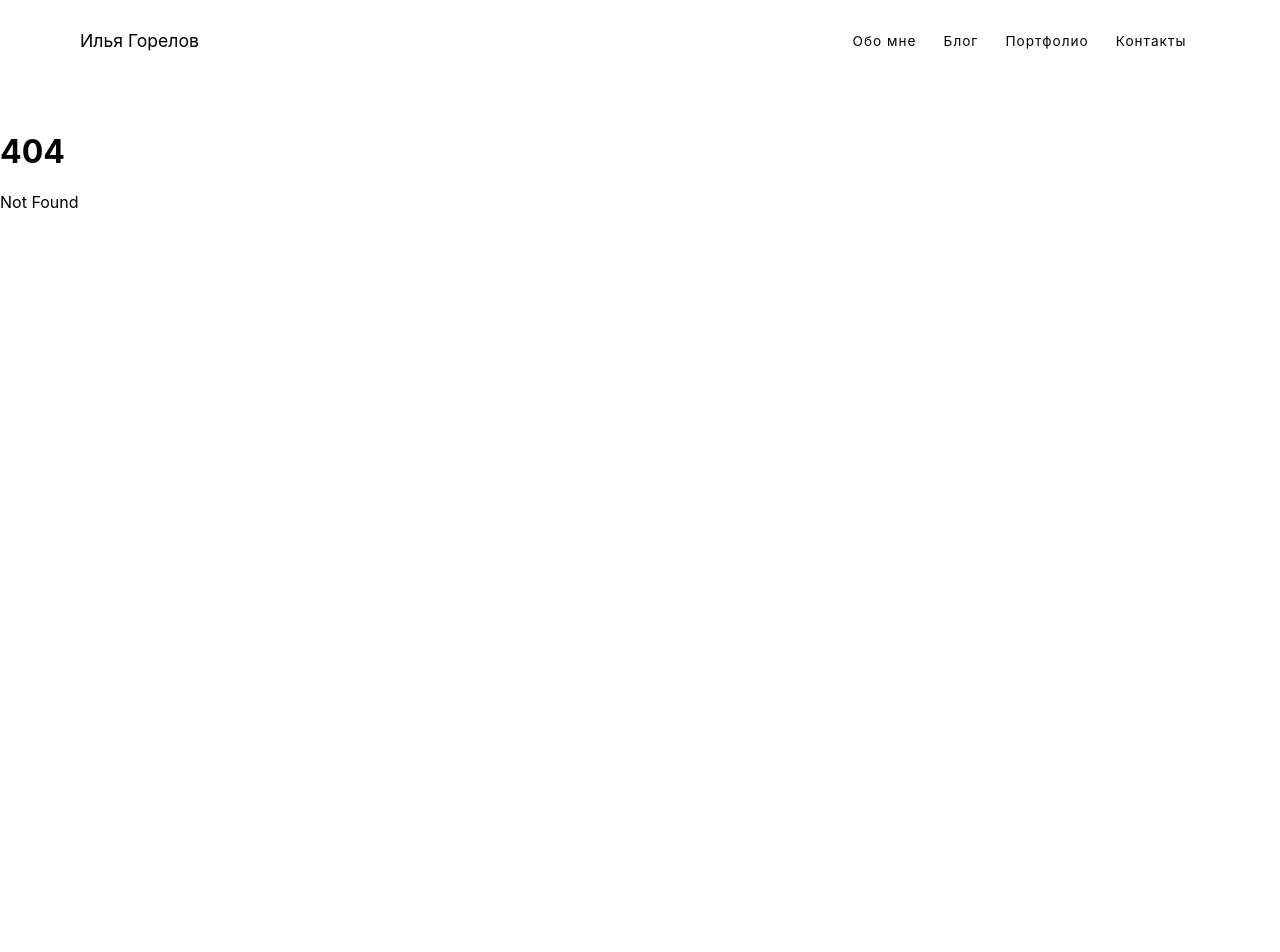
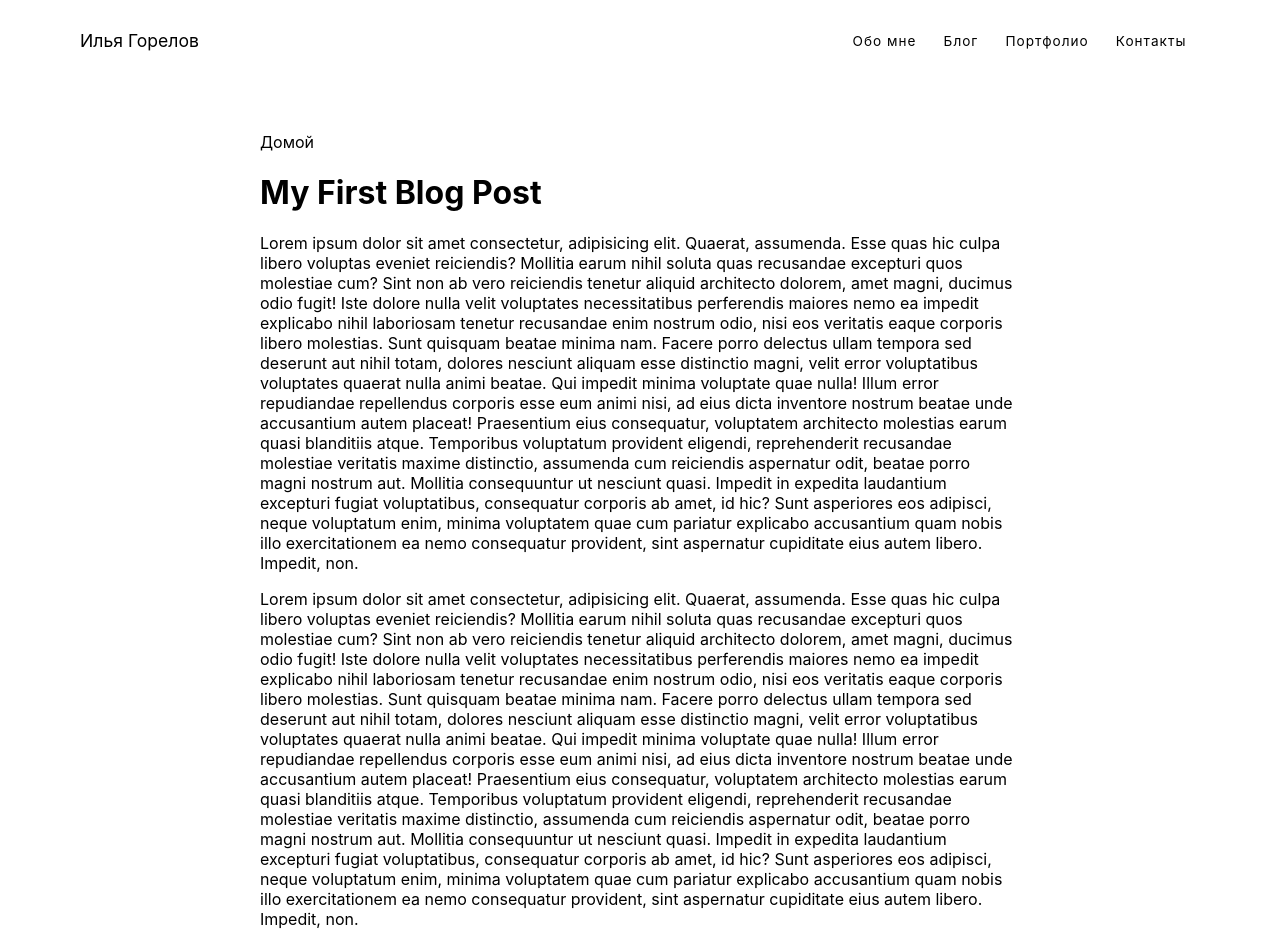
Before and after one commit to IlyaGorelov/svelte-test, a SvelteKit app: page /blog/posts/1 in a window 1280 px wide. Before the commit this address had no page. Shown: the top 952 px of the page. Before the commit the page ends 800 px from the top, so only its background shows below. Built offline with nearby package versions, Linux system fonts and the light colour scheme.

Commit message:
add blog

```diff
--- a/src/routes/blog/+page.svelte
+++ b/src/routes/blog/+page.svelte
@@ -1 +1,48 @@
-<h1>Блог</h1>
+<script>
+    import { routes } from "./routes";
+</script>
+
+<svtele:head>
+    <title>Блог</title>
+</svtele:head>
+
+<div class="container">
+    <h1>Мои статьи</h1>
+    <div class="blogposts">
+        {#each routes as page}
+            <div class="post">
+                <h2>{page.title}</h2>
+                <p>{page.body}</p>
+                <p class="readmore">
+                    <a href={`/blog/posts/${page.id}`} class="link"
+                        >Читать далее</a
+                    >
+                </p>
+            </div>
+        {/each}
+    </div>
+</div>
+
+<style>
+    .container {
+        margin: 50px auto;
+        max-width: 800px;
+        padding: 0 20px;
+    }
+
+    .blogposts {
+        display: grid;
+        grid-template-columns: 1fr 1fr;
+        grid-gap: 20px;
+    }
+
+    .post {
+        border: 1px solid #ddd;
+        padding: 10px;
+        box-shadow: 0 0 10px #eee;
+    }
+
+    .link {
+        color: rgb(10, 10, 139);
+    }
+</style>
--- /dev/null
+++ b/src/routes/blog/posts/+layout.svelte
@@ -0,0 +1,12 @@
+<div class="container">
+    <a href="/blog">Домой</a>
+    <slot />
+</div>
+
+<style>
+    .container {
+        margin: 50px auto;
+        max-width: 800px;
+        padding: 0 20px;
+    }
+</style>
--- /dev/null
+++ b/src/routes/blog/posts/1/+page.svelte
@@ -0,0 +1,48 @@
+<h1>My First Blog Post</h1>
+<p class="lorem200">
+    Lorem ipsum dolor sit amet consectetur, adipisicing elit. Quaerat,
+    assumenda. Esse quas hic culpa libero voluptas eveniet reiciendis? Mollitia
+    earum nihil soluta quas recusandae excepturi quos molestiae cum? Sint non ab
+    vero reiciendis tenetur aliquid architecto dolorem, amet magni, ducimus odio
+    fugit! Iste dolore nulla velit voluptates necessitatibus perferendis maiores
+    nemo ea impedit explicabo nihil laboriosam tenetur recusandae enim nostrum
+    odio, nisi eos veritatis eaque corporis libero molestias. Sunt quisquam
+    beatae minima nam. Facere porro delectus ullam tempora sed deserunt aut
+    nihil totam, dolores nesciunt aliquam esse distinctio magni, velit error
+    voluptatibus voluptates quaerat nulla animi beatae. Qui impedit minima
+    voluptate quae nulla! Illum error repudiandae repellendus corporis esse eum
+    animi nisi, ad eius dicta inventore nostrum beatae unde accusantium autem
+    placeat! Praesentium eius consequatur, voluptatem architecto molestias earum
+    quasi blanditiis atque. Temporibus voluptatum provident eligendi,
+    reprehenderit recusandae molestiae veritatis maxime distinctio, assumenda
+    cum reiciendis aspernatur odit, beatae porro magni nostrum aut. Mollitia
+    consequuntur ut nesciunt quasi. Impedit in expedita laudantium excepturi
+    fugiat voluptatibus, consequatur corporis ab amet, id hic? Sunt asperiores
+    eos adipisci, neque voluptatum enim, minima voluptatem quae cum pariatur
+    explicabo accusantium quam nobis illo exercitationem ea nemo consequatur
+    provident, sint aspernatur cupiditate eius autem libero. Impedit, non.
+</p>
+
+<p class="lorem200">
+    Lorem ipsum dolor sit amet consectetur, adipisicing elit. Quaerat,
+    assumenda. Esse quas hic culpa libero voluptas eveniet reiciendis? Mollitia
+    earum nihil soluta quas recusandae excepturi quos molestiae cum? Sint non ab
+    vero reiciendis tenetur aliquid architecto dolorem, amet magni, ducimus odio
+    fugit! Iste dolore nulla velit voluptates necessitatibus perferendis maiores
+    nemo ea impedit explicabo nihil laboriosam tenetur recusandae enim nostrum
+    odio, nisi eos veritatis eaque corporis libero molestias. Sunt quisquam
+    beatae minima nam. Facere porro delectus ullam tempora sed deserunt aut
+    nihil totam, dolores nesciunt aliquam esse distinctio magni, velit error
+    voluptatibus voluptates quaerat nulla animi beatae. Qui impedit minima
+    voluptate quae nulla! Illum error repudiandae repellendus corporis esse eum
+    animi nisi, ad eius dicta inventore nostrum beatae unde accusantium autem
+    placeat! Praesentium eius consequatur, voluptatem architecto molestias earum
+    quasi blanditiis atque. Temporibus voluptatum provident eligendi,
+    reprehenderit recusandae molestiae veritatis maxime distinctio, assumenda
+    cum reiciendis aspernatur odit, beatae porro magni nostrum aut. Mollitia
+    consequuntur ut nesciunt quasi. Impedit in expedita laudantium excepturi
+    fugiat voluptatibus, consequatur corporis ab amet, id hic? Sunt asperiores
+    eos adipisci, neque voluptatum enim, minima voluptatem quae cum pariatur
+    explicabo accusantium quam nobis illo exercitationem ea nemo consequatur
+    provident, sint aspernatur cupiditate eius autem libero. Impedit, non.
+</p>
--- /dev/null
+++ b/src/routes/blog/posts/2/+page.svelte
@@ -0,0 +1 @@
+<h1>My secoond blog posts</h1>
--- a/src/routes/blog/routes.js
+++ b/src/routes/blog/routes.js
@@ -3,5 +3,10 @@ export const routes = [
         id: 1,
         title: "My first blog post",
         body: 'Lorem ipsum dolor sit amet, consectetur adipisicing elit. Blanditiis dignissimos dolorem ea ex maiores minima minus nisi perspiciatis sapiente voluptate',
+    },
+    {
+        id: 2,
+        title: "My second blog post",
+        body: 'Lorem ipsum dolor sit amet, consectetur adipisicing elit. Blanditiis dignissimos dolorem ea ex maiores minima minus nisi perspiciatis sapiente voluptate',
     }
 ];
```
